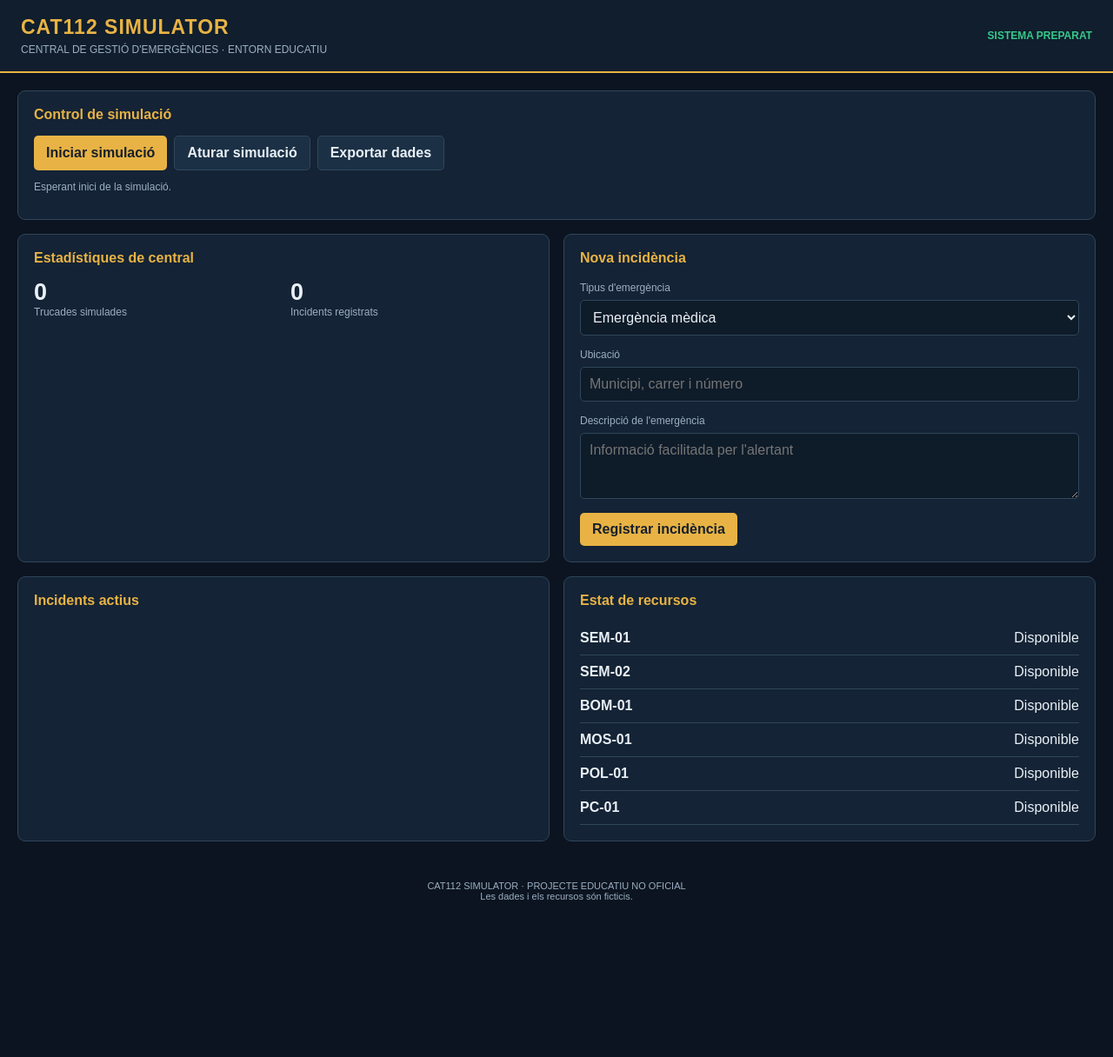
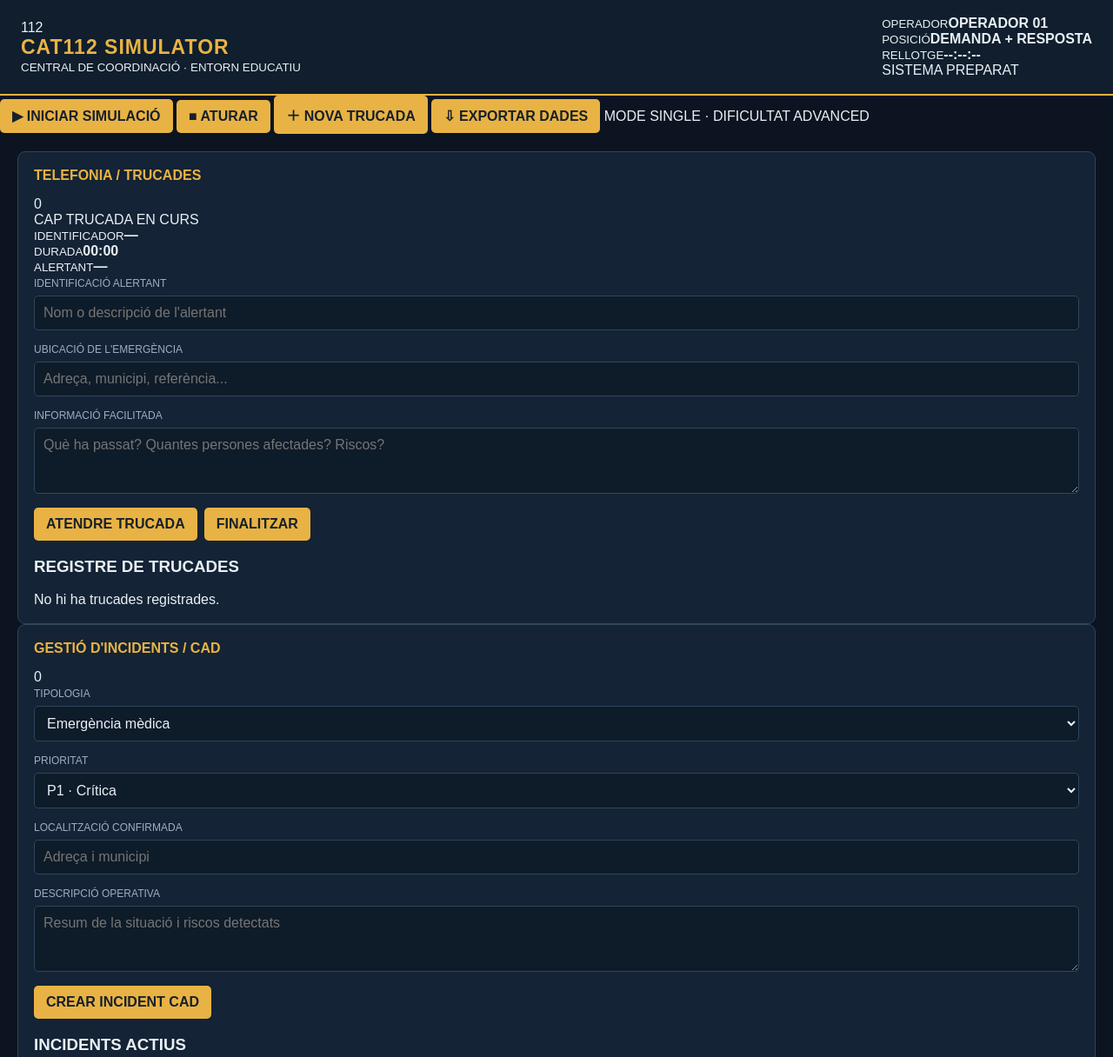
Before and after one commit to aleeeixx17/cat112-simulator, a plain HTML site: page index.html in a window 1280 px wide. Shown: the top 1216 px of the page at 87% size. Before the commit the page ends 1062 px from the top, so only its background shows below. Drawn offline with Linux system fonts and the light colour scheme.

Commit message:
Update index.html

```diff
--- a/index.html
+++ b/index.html
@@ -3,94 +3,185 @@
 <html lang="ca">
 <head>
   <meta charset="UTF-8">
-  <meta name="viewport" content="width=device-width, initial-scale=1">
-  <meta name="description" content="Simulador educatiu de teleemergències">
-  <title>CAT112 Simulator | Central CAD</title>
+  <meta name="viewport" content="width=device-width, initial-scale=1.0">
+  <meta name="theme-color" content="#0b1420">
+  <title>CAT112 Simulator | CAD Advanced</title>
   <link rel="stylesheet" href="styles.css">
 </head>
 <body>
-
-<header>
+  <header class="topbar">
+    <div class="brand">
+      <div class="brand-mark">112</div>
       <div>
-    <h1>CAT112 SIMULATOR</h1>
-    <p>CENTRAL DE GESTIÓ D'EMERGÈNCIES · ENTORN EDUCATIU</p>
+        <h1>CAT112 <span>SIMULATOR</span></h1>
+        <small>CENTRAL DE COORDINACIÓ · ENTORN EDUCATIU</small>
       </div>
-  <div id="systemStatus" class="status">SISTEMA PREPARAT</div>
+    </div>
+    <div class="top-info">
+      <div><small>OPERADOR</small><strong>OPERADOR 01</strong></div>
+      <div><small>POSICIÓ</small><strong>DEMANDA + RESPOSTA</strong></div>
+      <div><small>RELLOTGE</small><strong id="clock">--:--:--</strong></div>
+      <div class="system-pill"><i></i><span id="systemStatus">SISTEMA PREPARAT</span></div>
+    </div>
   </header>
 
-<main>
+  <nav class="toolbar">
+    <button id="startBtn" class="btn btn-green">▶ INICIAR SIMULACIÓ</button>
+    <button id="stopBtn" class="btn btn-red">■ ATURAR</button>
+    <button id="newCallBtn" class="btn btn-gold">＋ NOVA TRUCADA</button>
+    <button id="exportBtn" class="btn btn-dark">⇩ EXPORTAR DADES</button>
+    <span class="toolbar-note">MODE SINGLE · DIFICULTAT ADVANCED</span>
+  </nav>
 
-  <section class="panel">
-    <h2>Control de simulació</h2>
+  <main class="dashboard">
+    <section class="panel call-panel">
+      <div class="panel-heading">
+        <h2><span class="live-dot"></span> TELEFONIA / TRUCADES</h2>
+        <span class="counter" id="callCounter">0</span>
+      </div>
+      <div class="call-state" id="callState">CAP TRUCADA EN CURS</div>
+      <div class="call-details">
+        <div><small>IDENTIFICADOR</small><strong id="callId">—</strong></div>
+        <div><small>DURADA</small><strong id="callDuration">00:00</strong></div>
+        <div><small>ALERTANT</small><strong id="callerName">—</strong></div>
+      </div>
+      <div class="field">
+        <label for="callerInput">IDENTIFICACIÓ ALERTANT</label>
+        <input id="callerInput" placeholder="Nom o descripció de l'alertant">
+      </div>
+      <div class="field">
+        <label for="locationInput">UBICACIÓ DE L'EMERGÈNCIA</label>
+        <input id="locationInput" placeholder="Adreça, municipi, referència...">
+      </div>
+      <div class="field">
+        <label for="callNotes">INFORMACIÓ FACILITADA</label>
+        <textarea id="callNotes" rows="3" placeholder="Què ha passat? Quantes persones afectades? Riscos?"></textarea>
+      </div>
       <div class="actions">
-      <button onclick="startSimulation()">Iniciar simulació</button>
-      <button class="secondary" onclick="stopSimulation()">Aturar simulació</button>
-      <button class="secondary" onclick="exportData()">Exportar dades</button>
+        <button id="answerCallBtn" class="btn btn-blue">ATENDRE TRUCADA</button>
+        <button id="finishCallBtn" class="btn btn-dark">FINALITZAR</button>
       </div>
-    <p id="simulationMessage" class="muted">
-      Esperant inici de la simulació.
-    </p>
+      <div class="divider"></div>
+      <h3>REGISTRE DE TRUCADES</h3>
+      <div id="callHistory" class="scroll-list empty">No hi ha trucades registrades.</div>
     </section>
 
-  <section class="grid" style="margin-top:16px">
+    <section class="panel incident-panel">
+      <div class="panel-heading">
+        <h2>GESTIÓ D'INCIDENTS / CAD</h2>
+        <span class="counter" id="incidentCounter">0</span>
+      </div>
+      <div class="field">
+        <label for="incidentType">TIPOLOGIA</label>
+        <select id="incidentType">
+          <option value="Emergència mèdica">Emergència mèdica</option>
+          <option value="Accident de trànsit">Accident de trànsit</option>
+          <option value="Incendi">Incendi</option>
+          <option value="Rescat">Rescat</option>
+          <option value="Seguretat ciutadana">Seguretat ciutadana</option>
+          <option value="Protecció Civil">Protecció Civil</option>
+          <option value="Altres">Altres</option>
+        </select>
+      </div>
+      <div class="field">
+        <label for="priority">PRIORITAT</label>
+        <select id="priority">
+          <option value="Crítica">P1 · Crítica</option>
+          <option value="Alta">P2 · Alta</option>
+          <option value="Moderada">P3 · Moderada</option>
+          <option value="Baixa">P4 · Baixa</option>
+        </select>
+      </div>
+      <div class="field">
+        <label for="incidentLocation">LOCALITZACIÓ CONFIRMADA</label>
+        <input id="incidentLocation" placeholder="Adreça i municipi">
+      </div>
+      <div class="field">
+        <label for="incidentDescription">DESCRIPCIÓ OPERATIVA</label>
+        <textarea id="incidentDescription" rows="3" placeholder="Resum de la situació i riscos detectats"></textarea>
+      </div>
+      <button id="createIncidentBtn" class="btn btn-gold full">CREAR INCIDENT CAD</button>
+      <div class="divider"></div>
+      <h3>INCIDENTS ACTIUS</h3>
+      <div id="incidentList" class="scroll-list empty">No hi ha incidents actius.</div>
+    </section>
 
-    <div class="panel">
-      <h2>Estadístiques de central</h2>
-      <div class="grid">
-        <div>
-          <div id="callCount" class="metric">0</div>
-          <div class="muted">Trucades simulades</div>
+    <section class="panel resource-panel">
+      <div class="panel-heading">
+        <h2>ESTAT DE RECURSOS</h2>
+        <span class="counter" id="availableCounter">0</span>
       </div>
-        <div>
-          <div id="incidentCount" class="metric">0</div>
-          <div class="muted">Incidents registrats</div>
+      <div class="resource-summary">
+        <span><i class="dot dot-green"></i> Disponible</span>
+        <span><i class="dot dot-yellow"></i> Activat / En ruta</span>
+        <span><i class="dot dot-red"></i> Ocupat</span>
       </div>
+      <div id="resourceList" class="scroll-list"></div>
+      <div class="divider"></div>
+      <h3>ASSIGNACIÓ DE RECURSOS</h3>
+      <div class="field">
+        <label for="assignIncident">INCIDENT</label>
+        <select id="assignIncident"></select>
       </div>
+      <div class="field">
+        <label for="assignUnit">UNITAT</label>
+        <select id="assignUnit"></select>
       </div>
+      <button id="assignBtn" class="btn btn-blue full">ASSIGNAR UNITAT</button>
+    </section>
 
-    <div class="panel">
-      <h2>Nova incidència</h2>
+    <section class="panel radio-panel">
+      <div class="panel-heading">
+        <h2>COMUNICACIONS / RÀDIO</h2>
+        <span class="radio-indicator">● TX/RX SIMULAT</span>
+      </div>
+      <div class="radio-channel">
+        <label for="radioChannel">CANAL</label>
+        <select id="radioChannel">
+          <option value="GENERAL">GENERAL</option>
+          <option value="SEM">SEM</option>
+          <option value="BOMBERS">BOMBERS</option>
+          <option value="MOSSOS">MOSSOS</option>
+          <option value="POLICIA LOCAL">POLICIA LOCAL</option>
+          <option value="PROTECCIÓ CIVIL">PROTECCIÓ CIVIL</option>
+        </select>
+      </div>
+      <div id="radioLog" class="radio-log">
+        <div class="empty">Esperant comunicacions...</div>
+      </div>
+      <div class="radio-compose">
+        <input id="radioMessage" placeholder="Escriu el missatge de ràdio...">
+        <button id="sendRadioBtn" class="btn btn-gold">ENVIAR</button>
+      </div>
+      <p class="micro-note">Comunicacions fictícies. No s'utilitzen xarxes de ràdio reals.</p>
+    </section>
 
-      <label for="emergencyType">Tipus d'emergència</label>
-      <select id="emergencyType">
-        <option>Emergència mèdica</option>
-        <option>Accident de trànsit</option>
-        <option>Incendi</option>
-        <option>Rescat</option>
-        <option>Seguretat ciutadana</option>
-        <option>Protecció Civil</option>
-      </select>
+    <section class="panel timeline-panel">
+      <div class="panel-heading">
+        <h2>CRONOLOGIA OPERATIVA</h2>
+        <button id="clearTimelineBtn" class="btn btn-dark btn-small">NETEJAR</button>
+      </div>
+      <div id="timeline" class="timeline empty">Encara no hi ha esdeveniments.</div>
+    </section>
 
-      <label for="location">Ubicació</label>
-      <input id="location" placeholder="Municipi, carrer i número">
-
-      <label for="description">Descripció de l'emergència</label>
-      <textarea id="description" rows="3"
-        placeholder="Informació facilitada per l'alertant"></textarea>
-
-      <button onclick="createIncident()">Registrar incidència</button>
+    <section class="panel evaluation-panel">
+      <div class="panel-heading">
+        <h2>AVALUACIÓ DE L'OPERADOR</h2>
+        <span class="counter">FORMACIÓ</span>
       </div>
-
-    <div class="panel">
-      <h2>Incidents actius</h2>
-      <div id="incidentList">
-        <p class="muted">No hi ha incidents registrats.</p>
+      <div class="evaluation-grid">
+        <div><strong>—</strong><small>Temps interrogatori</small></div>
+        <div><strong>—</strong><small>Qualitat preguntes</small></div>
+        <div><strong>—</strong><small>Ubicació</small></div>
+        <div><strong>—</strong><small>Classificació</small></div>
+        <div><strong>—</strong><small>Recursos</small></div>
+        <div><strong>—</strong><small>Activació / resposta</small></div>
       </div>
-    </div>
-
-    <div class="panel">
-      <h2>Estat de recursos</h2>
-      <div id="unitList"></div>
-    </div>
-
+      <p class="micro-note">L'avaluació automàtica es desenvoluparà en el mòdul formatiu corresponent.</p>
     </section>
   </main>
 
-<footer>
-  CAT112 SIMULATOR · PROJECTE EDUCATIU NO OFICIAL
-  <br>Les dades i els recursos són ficticis.
-</footer>
-
+  <footer>CAT112 SIMULATOR · PROJECTE EDUCATIU NO OFICIAL · DADES I UNITATS FICTÍCIES</footer>
   <script src="app.js"></script>
 </body>
 </html>
```
Lines whose indentation alone changed are shown as unchanged.
